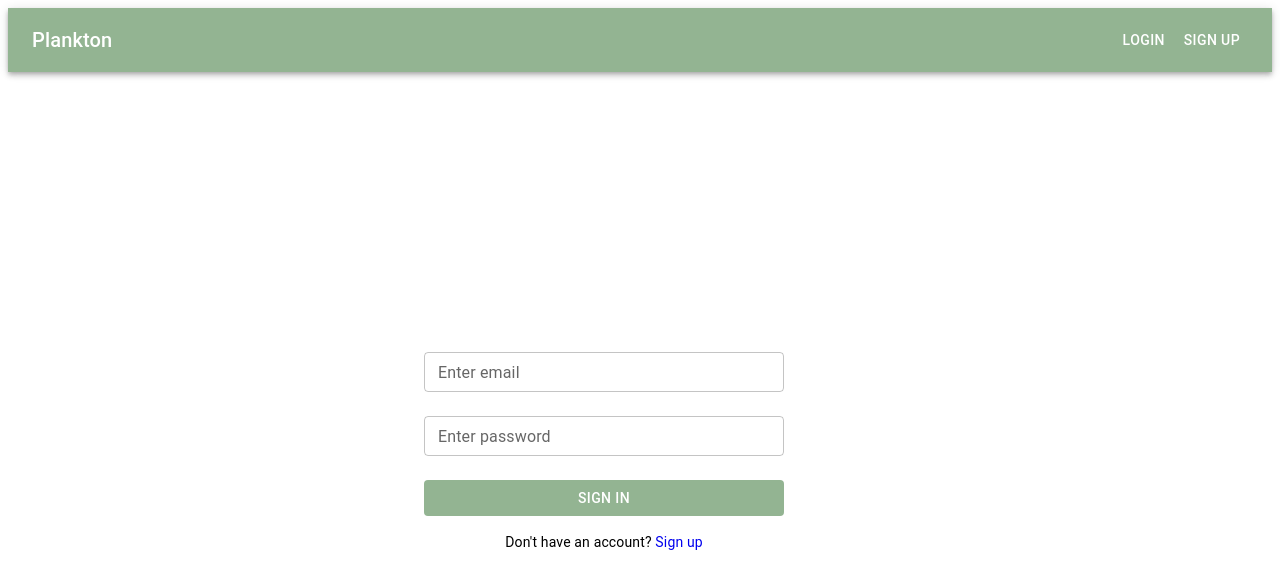
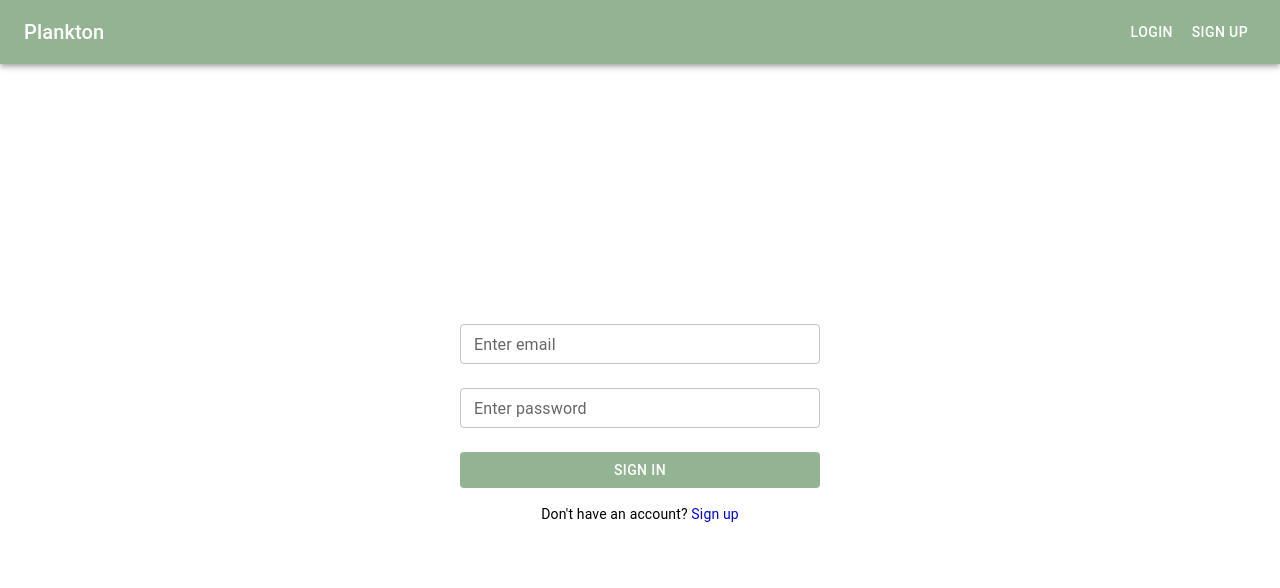
Before and after one commit to X1STY/task-scheduler, a React (Vite) app: page /login in a window 1280 px wide. Shown: the top 588 px of the page. Built offline with nearby package versions, Linux system fonts and the light colour scheme.

Commit message:
fix content cetralized

```diff
--- a/src/assets/global.css
+++ b/src/assets/global.css
@@ -1,4 +1,4 @@
 * {
-    /*padding: 0;*/
-    /*margin: 0;*/
+  padding: 0;
+  margin: 0;
 }
--- a/src/pages/Auth/Login/Login.css
+++ b/src/pages/Auth/Login/Login.css
@@ -1,8 +1,7 @@
 .login-form {
   height: 90vh;
-    width: 90vw;
+  width: 100vw;
   /*background-color: #fff;*/
-    padding: 20px;
   display: flex;
   flex-direction: column;
   justify-content: center;
--- a/src/pages/Auth/Login/Login.tsx
+++ b/src/pages/Auth/Login/Login.tsx
@@ -5,6 +5,7 @@ import { useNavigate } from 'react-router-dom';
 import { useForm, SubmitHandler, Controller, useFormState } from "react-hook-form";
 import './Login.css';
 import {emailValidation, passwordValidation} from "./validation";
+import React from 'react';
 
 const Login = () => {
     const {handleSubmit, control} = useForm();
```
Lines whose indentation alone changed are shown as unchanged.
